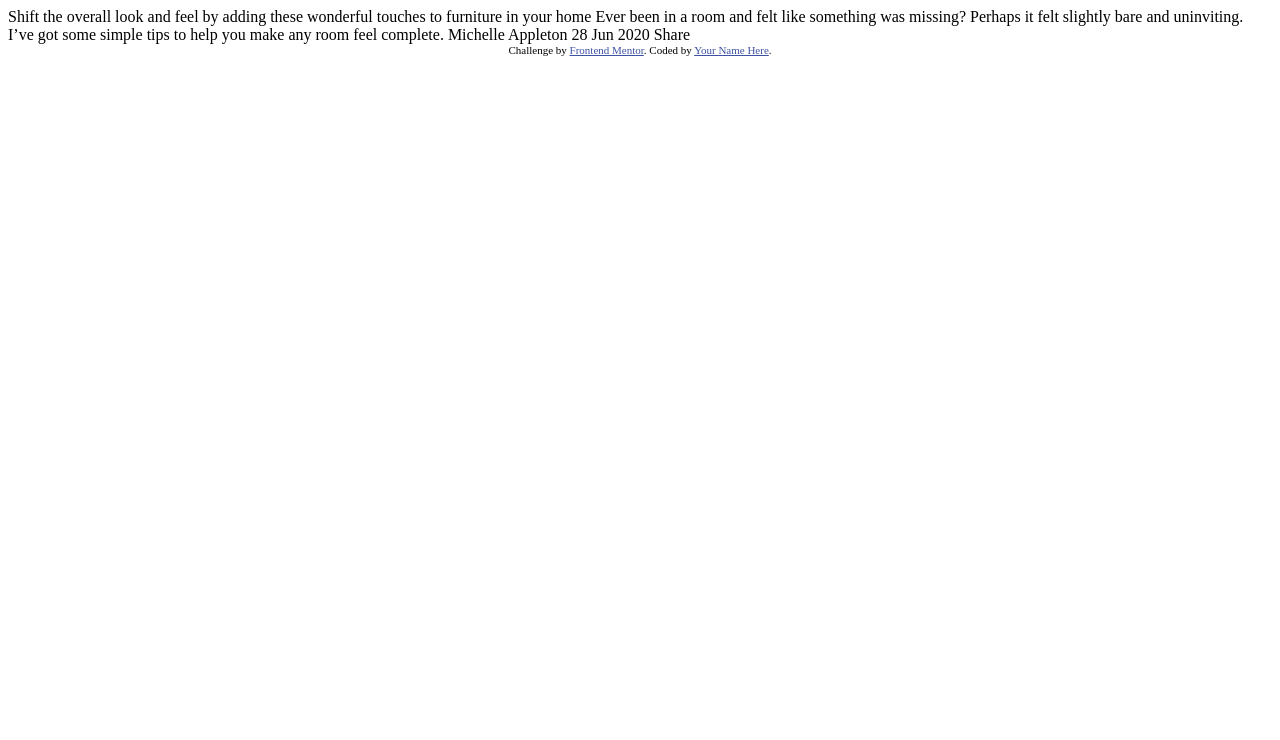
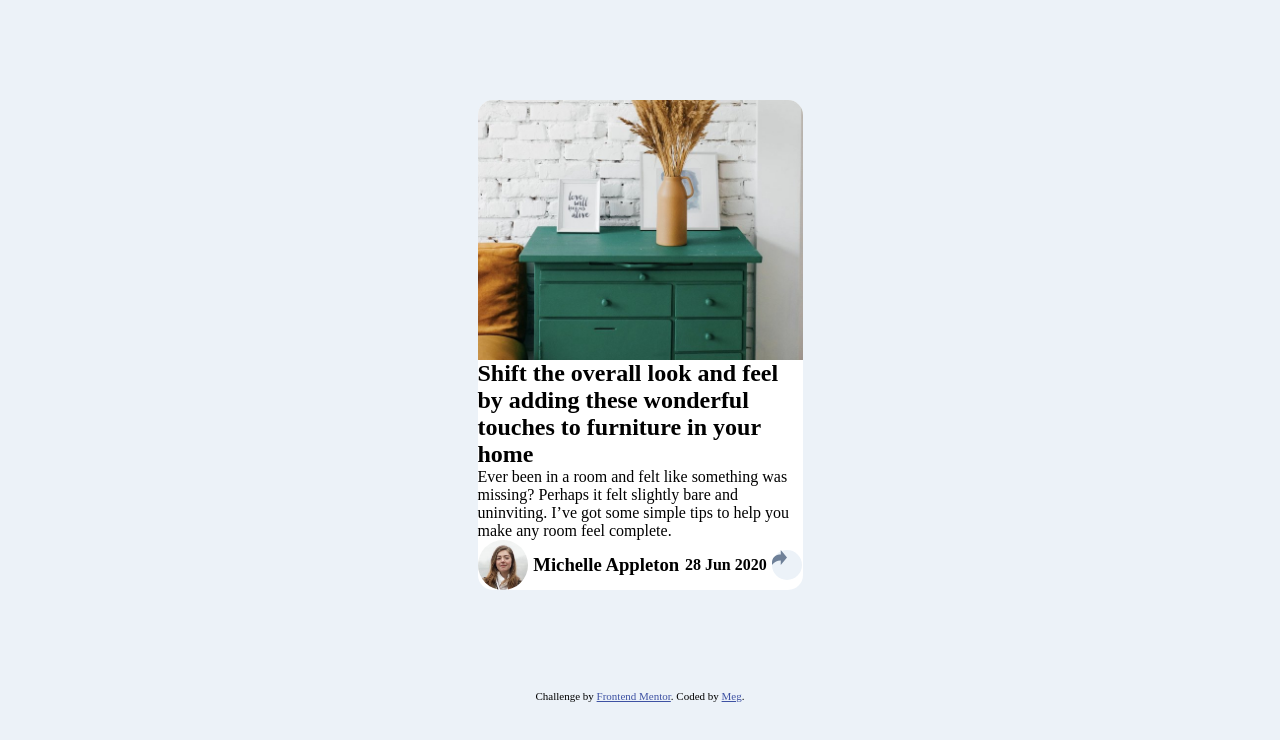
Before and after one commit to mbarnstien/article-preview-component, a plain HTML site: page index.html in a window 1280 px wide. Drawn offline with Linux system fonts and the light colour scheme.

Commit message:
HTML and basic CSS

```diff
--- a/index.html
+++ b/index.html
@@ -8,29 +8,31 @@
 
   <title>Frontend Mentor | Article preview component</title>
 
-  <!-- Feel free to remove these styles or customise in your own stylesheet 👍 -->
-  <style>
-    .attribution { font-size: 11px; text-align: center; }
-    .attribution a { color: hsl(228, 45%, 44%); }
-  </style>
+  <link rel="stylesheet" href="main.css">
+
 </head>
 <body>
+  <div class="card">
+    <img src="images/drawers.jpg" alt="Desk drawers" id="drawers" />
+    <div class="card-text">
+      <h2>Shift the overall look and feel by adding these wonderful touches to furniture in your home</h2>
 
-  Shift the overall look and feel by adding these wonderful
-  touches to furniture in your home
-
-  Ever been in a room and felt like something was missing? Perhaps
-  it felt slightly bare and uninviting. I’ve got some simple tips
-  to help you make any room feel complete.
-
-  Michelle Appleton
-  28 Jun 2020
-
-  Share
-
+      <p>Ever been in a room and felt like something was missing? Perhaps it felt slightly bare and uninviting. I’ve got some simple tips to help you make any room feel complete.</p>
+    </div>
+    <div class="card-share">
+      <img src="images/avatar-michelle.jpg" alt="Self Potrait"  id="avatar" />
+      <h3>Michelle Appleton</h3>
+      <h4>28 Jun 2020</h4>
+      <div class="circle">
+        <img src="images/icon-share.svg" alt="Share" id="share"/>
+      </div>
+    </div>
+  </div>
   <div class="attribution">
     Challenge by <a href="https://www.frontendmentor.io?ref=challenge" target="_blank">Frontend Mentor</a>.
-    Coded by <a href="#">Your Name Here</a>.
+    Coded by <a href="https://github.com/mbarnstien">Meg</a>.
   </div>
+
+  <script src="script.js"></script>
 </body>
 </html>
--- a/main.css
+++ b/main.css
@@ -0,0 +1,58 @@
+* {
+    margin: 0;
+    padding: 0;
+}
+
+body {
+    background-color: hsl(210, 46%, 95%);
+}
+
+.card {
+    display: grid;
+    place-content: center;
+    margin: 100px auto;
+    border-radius: 15px;
+    background-color: #ffffff;
+    max-width: 325px;
+}
+
+img {
+    width: 325px;
+}
+
+#drawers {
+    border-radius: 15px 15px 0 0;
+}
+
+.card-share {
+    display: flex;
+    justify-content: space-between;
+    align-items: center;
+}
+
+#avatar {
+    border-radius: 50%;
+    height: 50px;
+    width: 50px;
+}
+
+.circle {
+    border-radius: 50%;
+    height: 30px;
+    width: 30px;
+    background-color: hsl(210, 46%, 95%);
+}
+
+#share {
+    height: 15px;
+    width: 15px;
+}
+
+/**footer**/
+.attribution {
+    font-size: 11px;
+    text-align: center;
+}
+.attribution a {
+    color: hsl(228, 45%, 44%);
+}
```
